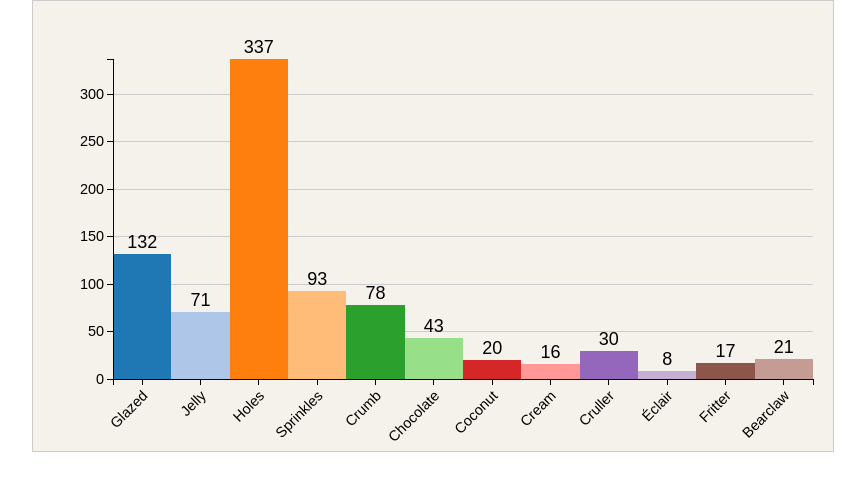
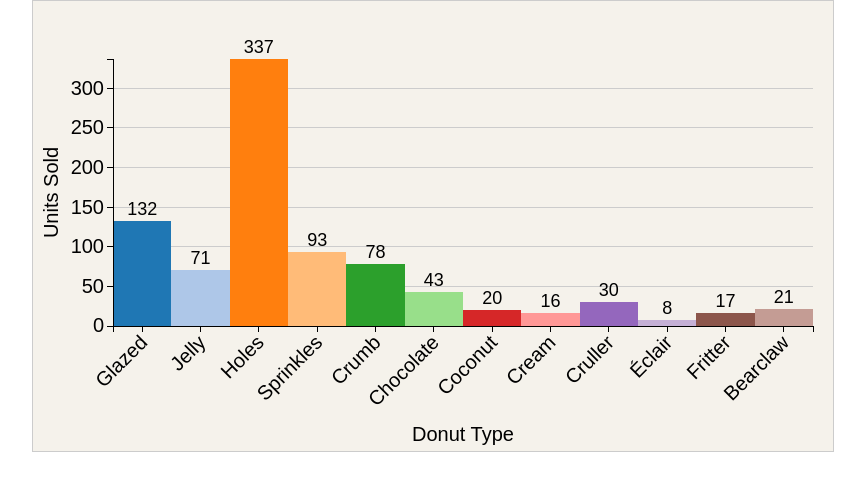
Before and after one commit to Starignus/Ari_d3js, a plain HTML site: page index _Ari_25.html in a window 1280 px wide. Shown: the whole page, without its empty margins (207-1072 px from the left). Drawn offline with Linux system fonts and the light colour scheme.

Commit message:
Changes to Axis labes

```diff
--- a/index _Ari_25.html
+++ b/index _Ari_25.html
@@ -27,7 +27,7 @@ var w = 800;
 var h = 450;
 var margin = {
     top: 58,
-    bottom: 72,
+    bottom: 125,
     left: 80,
     right: 20
 };
@@ -117,6 +117,27 @@ function plot (params){
          .classed("y axis",true)
          .attr("transform","translate(0,0)")
          .call(yAxis);
+// Adding axis labels. We need to "select" the "y" axis, and we do it by using the class "y axis" in line 117.
+//We don't select all, because we just want to select one element that is labeled as "y axis", and the selector
+//will be .y.axis, without space, that is critical. So that is selecting any element that has both the class, "y" and
+// "axis". After we append a "text" element. Then the text should be centered vertically on the axis, so
+//we set it's top postion the half of the height of the "y" axis, which happend to be the
+//hight of the chart, so we need to concatenate some values. Then we change its position in the
+// x direction to the left (negative values).
+   this.select(".y.axis")
+        .append("text")
+        .attr("x",0)
+        .attr("y",0)
+        .style("text-anchor", "middle")
+        .attr("transform","translate(-55," + height/2 + ") rotate (-90)")
+        .text("Units Sold");
+   this.select(".x.axis")
+        .append("text")
+        .attr("x",0)
+        .attr("y",0)
+        .style("text-anchor", "middle")
+        .attr("transform","translate(" + width/2 + ",115)")
+        .text("Donut Type");
 }
 plot.call(chart,{
     data: data
--- a/main.css
+++ b/main.css
@@ -18,12 +18,15 @@ body,html{
     fill: #000;
     font-size:18px;
 }
-
 .axis path,
 .axis line{
     fill: none;
     stroke: #000;
     shape-rendering: crispEdges;
+}
+.axis text{
+	font-family: sans-serif;
+	font-size: 20px;
 			}
 .gridline path,
 .gridline line{
```
Lines whose indentation alone changed are shown as unchanged.
